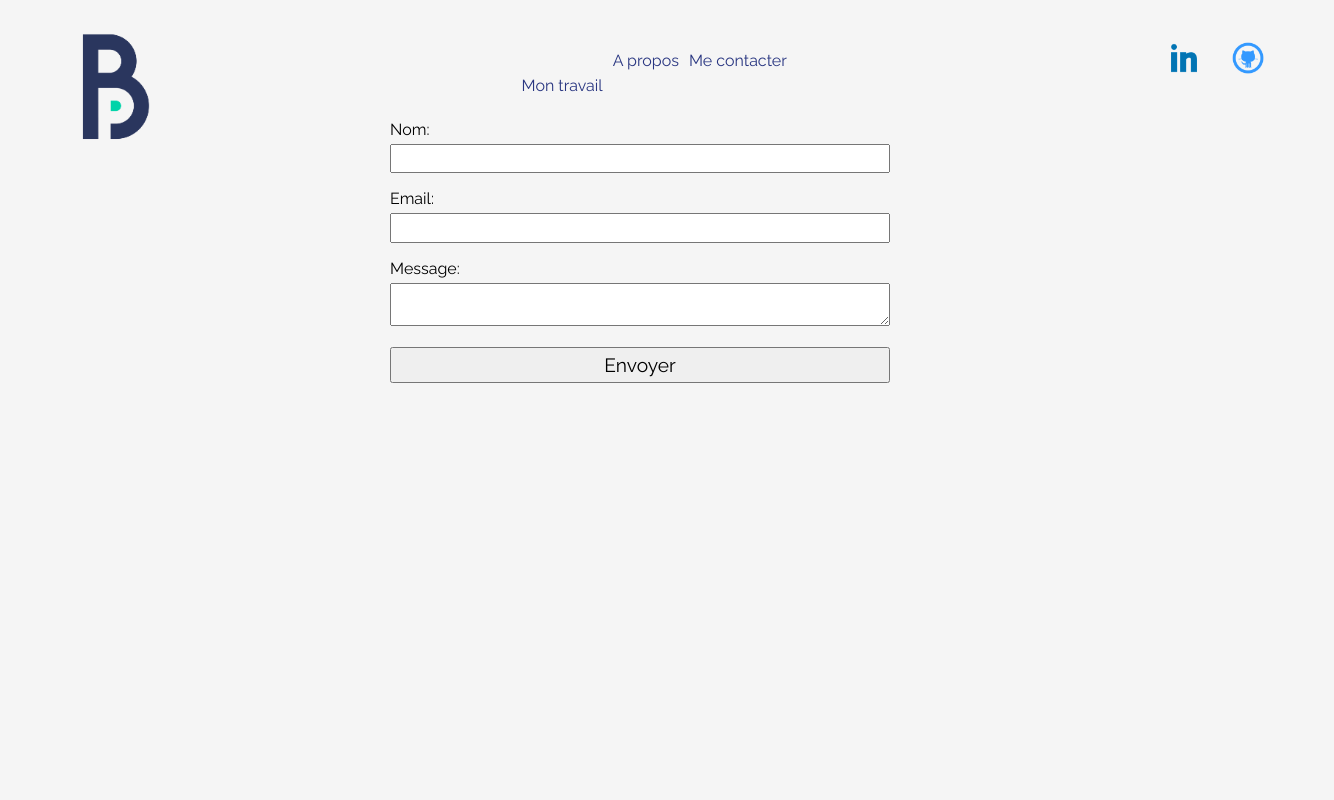
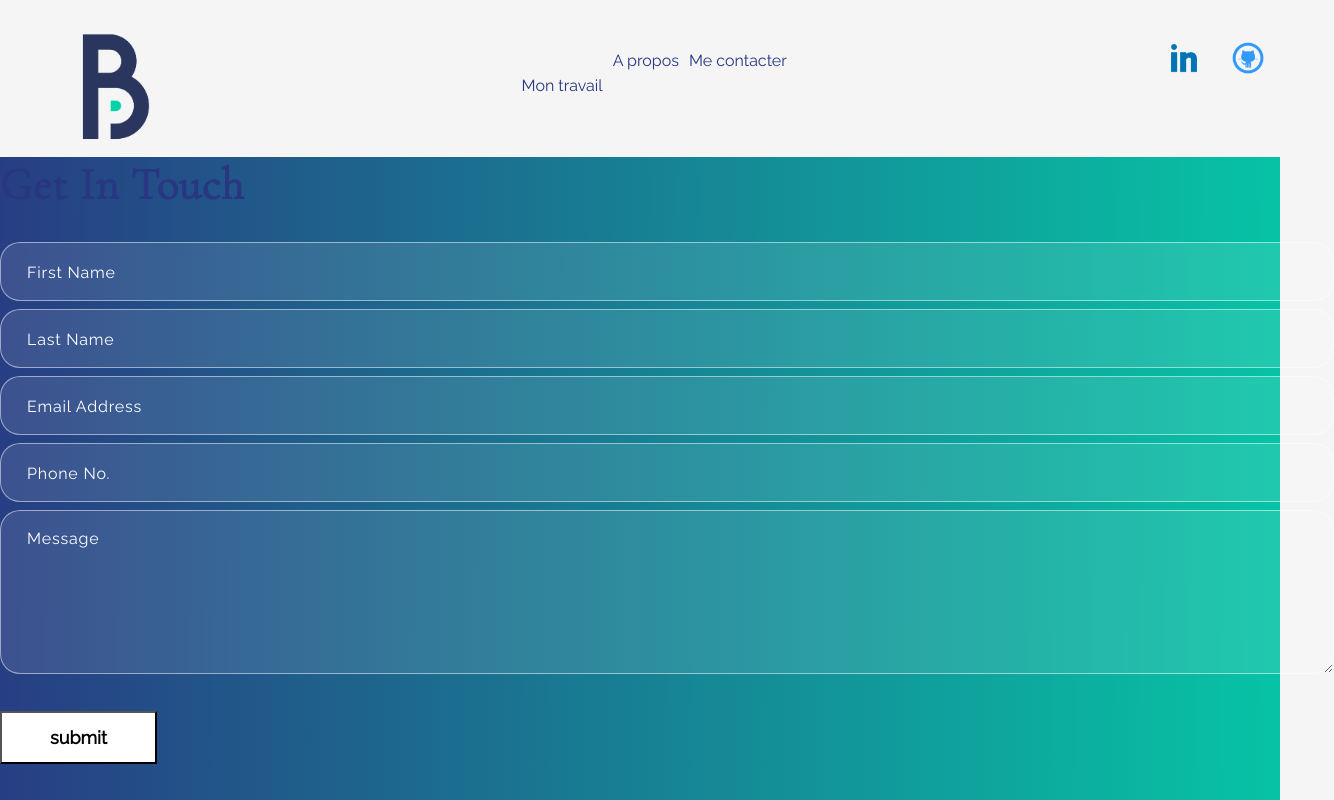
Before and after one commit to BATTAULT-p/PORTFOLIO, a React (Vite) app: page /Description in a window 1280 px wide. Shown: the top 800 px of the page, 1334 px wide, since content can reach past the window. Built offline with nearby package versions, Linux system fonts and the light colour scheme.

Commit message:
test mail

```diff
--- a/index.html
+++ b/index.html
@@ -8,8 +8,10 @@
   </head>
   <body>
     <form name="contact" netlify netlify-honeypot="bot-field" hidden>
+      <input type="text" name="firstname" />
       <input type="text" name="name" />
       <input type="email" name="email" />
+      <input type="text" name="tel" />
       <textarea name="message"></textarea>
     </form>
     <div id="root"></div>
--- a/package.json
+++ b/package.json
@@ -10,10 +10,14 @@
     "fix": "prettier --write . && eslint --fix --ext .jsx ."
   },
   "dependencies": {
+    "animate.css": "^4.1.1",
+    "bootstrap": "^5.2.3",
     "hamburger-react": "^2.5.0",
     "prop-types": "^15.8.1",
     "react": "^18.0.0",
+    "react-bootstrap": "^2.7.0",
     "react-dom": "^18.0.0",
+    "react-on-screen": "^2.1.1",
     "react-router-dom": "^6.4.4"
   },
   "devDependencies": {
--- a/src/components/ContactForm.css
+++ b/src/components/ContactForm.css
@@ -1,4 +1,4 @@
-.contact{
+/* .contact{
     max-width: 500px;
     margin:0 auto;
 }
@@ -17,4 +17,90 @@ padding: .3rem;
 
 .contact_form button{
     font-size: 1.2rem;
+} */
+
+.contact {
+    background: linear-gradient(90.21deg, #293681 -5.91%, #03D3A9 111.58%);
+    height: 100vh;
 }
+
+.contact img {
+    width: 92%;
+}
+
+.contact h2 {
+    font-size: 45px;
+    font-weight: 700;
+    margin-bottom: 30px;
+}
+
+.contact form input,
+.contact form textarea {
+    width: 100%;
+    background: rgba(255, 255, 255, 0.1);
+    border: 1px solid rgba(255, 255, 255, 0.5);
+    border-radius: 20px;
+    color: #fff;
+    margin: 0 0 8px 0;
+    padding: 18px 26px;
+    font-weight: 500;
+    font-size: 18px;
+    letter-spacing: 0.8px;
+    transition: 0.3s ease-in-out;
+}
+
+.contact form input:focus,
+.contact form textarea:focus {
+    background: rgba(255, 255, 255, 1);
+    color: #121212;
+}
+
+.contact form input::placeholder,
+.contact form textarea::placeholder {
+    font-size: 16px;
+    font-weight: 400;
+    color: #fff;
+}
+
+.contact form input:focus::placeholder,
+.contact form textarea:focus::placeholder {
+    color: #121212;
+    opacity: 0.8;
+}
+
+.contact form button {
+    font-weight: 700;
+    color: #000;
+    background-color: #fff;
+    padding: 14px 48px;
+    font-size: 18px;
+    margin-top: 25px;
+    border-radius: 0;
+    position: relative;
+    transition: 0.3s ease-in-out;
+}
+
+.contact form button span {
+    z-index: 1;
+    position: relative;
+}
+
+.contact form button:hover {
+    color: #fff;
+}
+
+.contact form button::before {
+    content: "";
+    background: #121212;
+    width: 0;
+    height: 100%;
+    position: absolute;
+    top: 0;
+    left: 0;
+    z-index: 0;
+    transition: 0.3s ease-in-out;
+}
+
+.contact form button:hover::before {
+    width: 100%;
+}
--- a/src/components/ContactForm.jsx
+++ b/src/components/ContactForm.jsx
@@ -1,23 +1,68 @@
 import React from "react";
+import { Container, Row, Col } from "react-bootstrap";
+import contactImg from "../assets/IMG_6287.jpeg";
+import "animate.css";
 import "./ContactForm.css";
+import TrackVisibility from "react-on-screen";
 
 function Description() {
   return (
-    <div className="contact">
-      <form name="contact" method="post" className="contact_form" data-netlify="true" onSubmit="submit">
-        <input type="hidden" name="form-name" value="contact" />
-        <label for="name">Nom:</label>
-        <input type="text" name="name" />
+    // <div className="contact">
+    //   <form
+    //     name="contact"
+    //     method="post"
+    //     className="contact_form"
+    //     data-netlify="true"
+    //     onSubmit="submit"
+    //   >
+    //     <input type="hidden" name="form-name" value="contact" />
+    //     <label for="name">Nom:</label>
+    //     <input type="text" name="name" />
 
-        <label for="email">Email:</label>
-        <input type="email" name="email" />
+    //     <label for="email">Email:</label>
+    //     <input type="email" name="email" />
 
-        <label for="message">Message:</label>
-        <textarea name="message"></textarea>
+    //     <label for="message">Message:</label>
+    //     <textarea name="message"></textarea>
 
-        <button type="submit">Envoyer</button>
-      </form>
-    </div>
+    //     <button type="submit">Envoyer</button>
+    //   </form>
+    //   <div>
+    <section className="contact" id="connect">
+      <Container>
+        <h2>Get In Touch</h2>
+        <form
+          name="contact"
+          method="post"
+          className="contact_form"
+          data-netlify="true"
+          onSubmit="submit"
+        >
+          <input type="hidden" name="form-name" value="contact" />
+
+          <Col size={12} sm={6} className="px-1">
+            <input type="text" name="firstname" placeholder="First Name" />
+          </Col>
+          <Col size={12} sm={6} className="px-1">
+            <input type="text" name="name" placeholder="Last Name" />
+          </Col>
+          <Col size={12} sm={6} className="px-1">
+            <input type="email" name="email" placeholder="Email Address" />
+          </Col>
+          <Col size={12} sm={6} className="px-1">
+            <input type="tel" name="tel" placeholder="Phone No." />
+          </Col>
+          <Col size={12} className="px-1">
+            <textarea rows="6" name="message" placeholder="Message"></textarea>
+            <button type="submit">
+              <span>submit</span>
+            </button>
+          </Col>
+        </form>
+      </Container>
+    </section>
+    //   </div>
+    // </div>
   );
 }
 
```
Also changed, not shown: src/assets/IMG_6287.jpeg (added), 1 other file (tests, documents, lock files or other folders).
